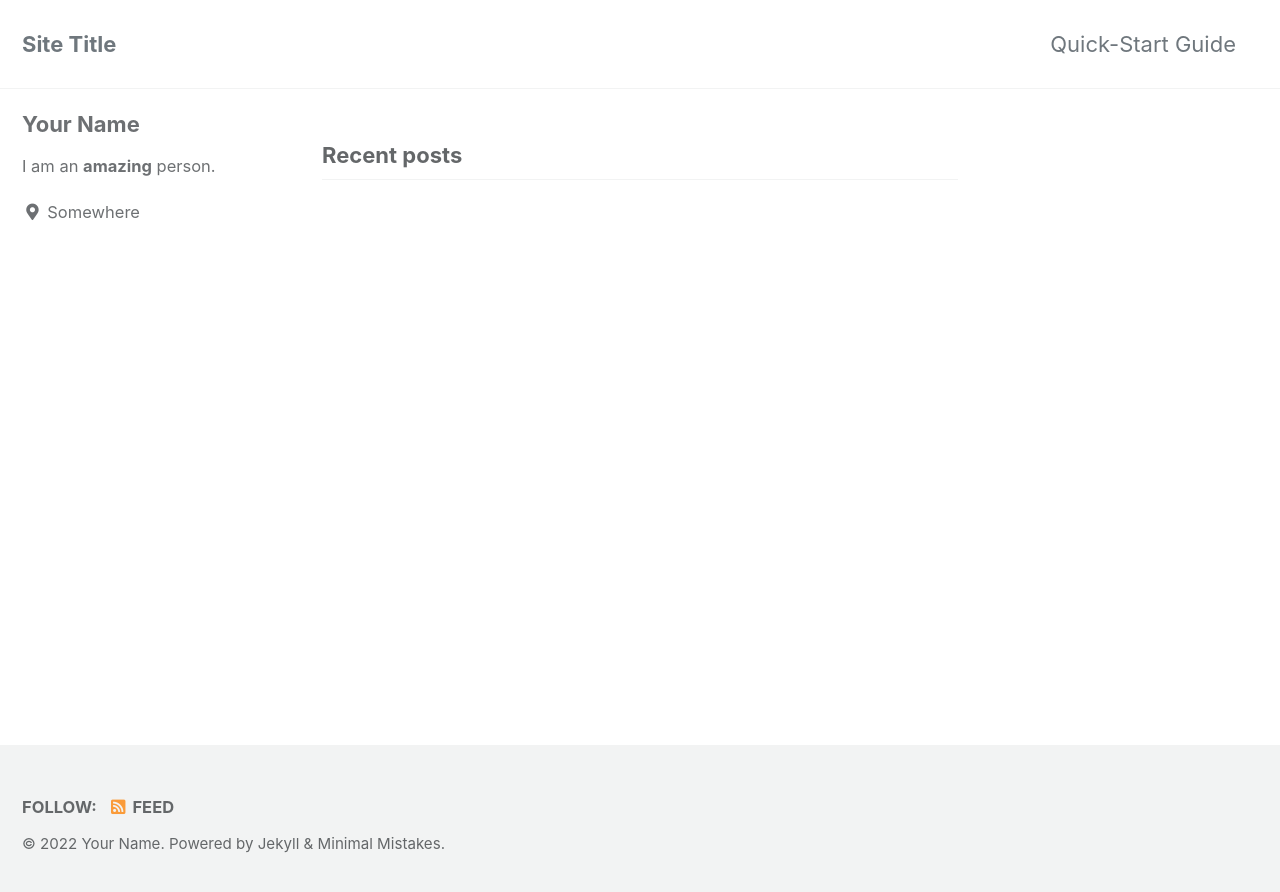
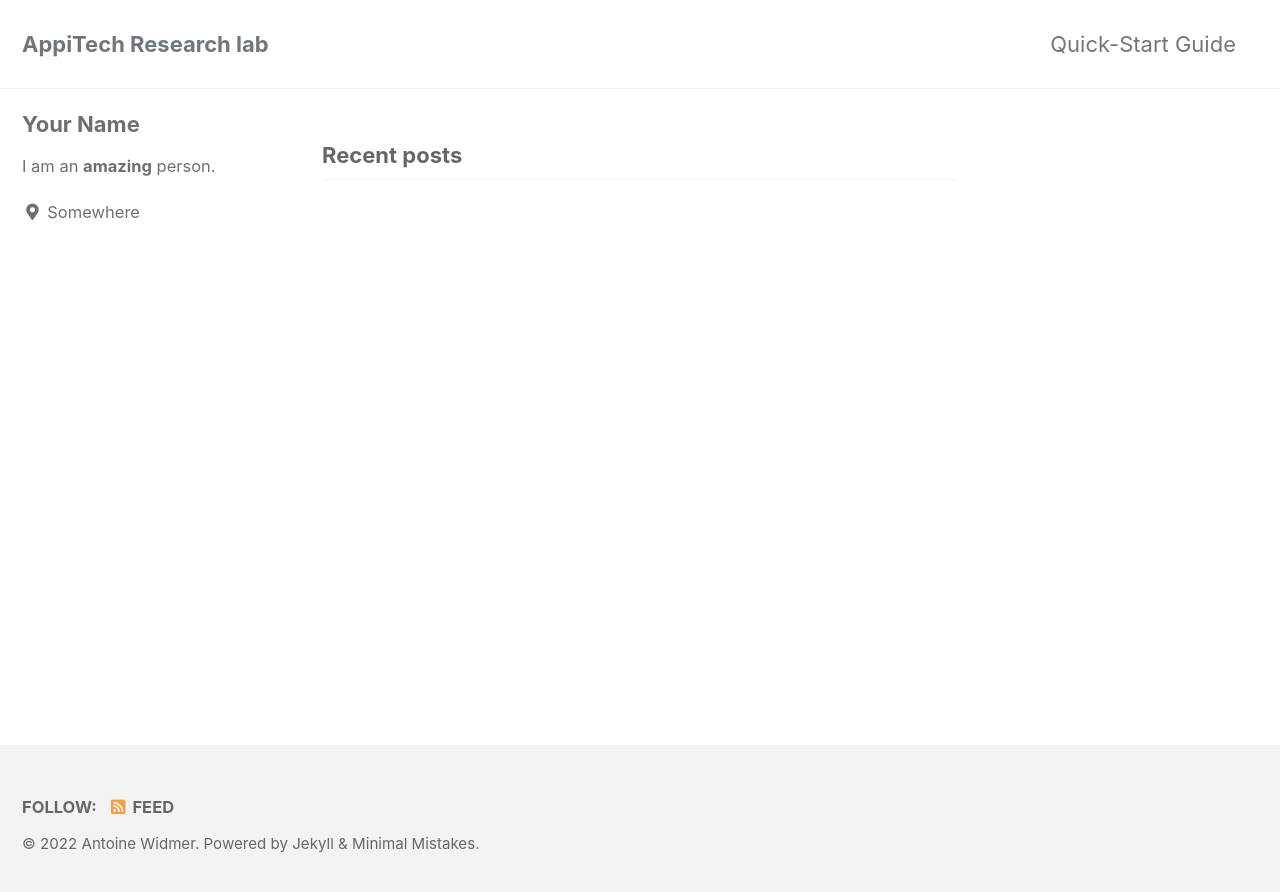
Before and after one commit to AppiTechLab/AppiTechLab.github.io, a Jekyll site: the page built from index.html, in a window 1280 px wide. Shown: the top 892 px of the page. Built offline with Jekyll 4.4.1, drawn with Linux system fonts in a browser that asks for light colours; cached includes are drawn as plain includes; the list of posts is cut into pages by our own code.

Commit message:
Update _config.yml

```diff
--- a/_config.yml
+++ b/_config.yml
@@ -16,12 +16,12 @@ minimal_mistakes_skin    : "default" # "air", "aqua", "contrast", "dark", "dirt"
 
 # Site Settings
 locale                   : "en-US"
-title                    : "Site Title"
+title                    : "AppiTech Research lab"
 title_separator          : "-"
 subtitle                 : # site tagline that appears below site title in masthead
-name                     : "Your Name"
+name                     : "Antoine Widmer"
 description              : "An amazing website."
-url                      : # the base hostname & protocol for your site e.g. "https://mmistakes.github.io"
+url                      : "https://appitechlab.github.io"
 baseurl                  : # the subpath of your site, e.g. "/blog"
 repository               : # GitHub username/repo-name e.g. "mmistakes/minimal-mistakes"
 teaser                   : # path of fallback teaser image, e.g. "/assets/images/500x300.png"
```
